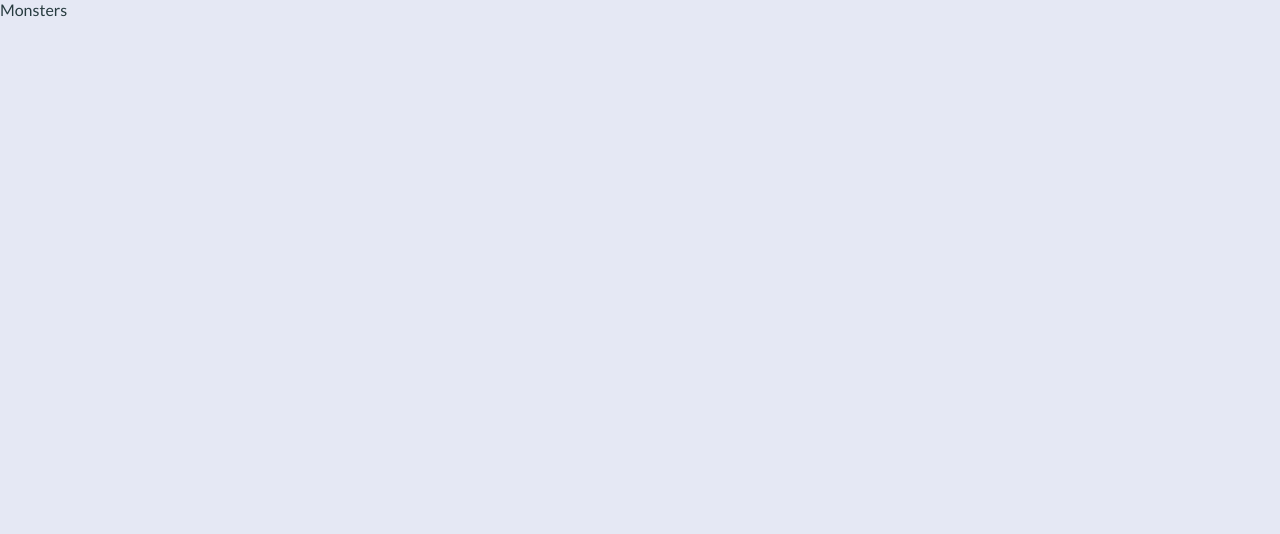
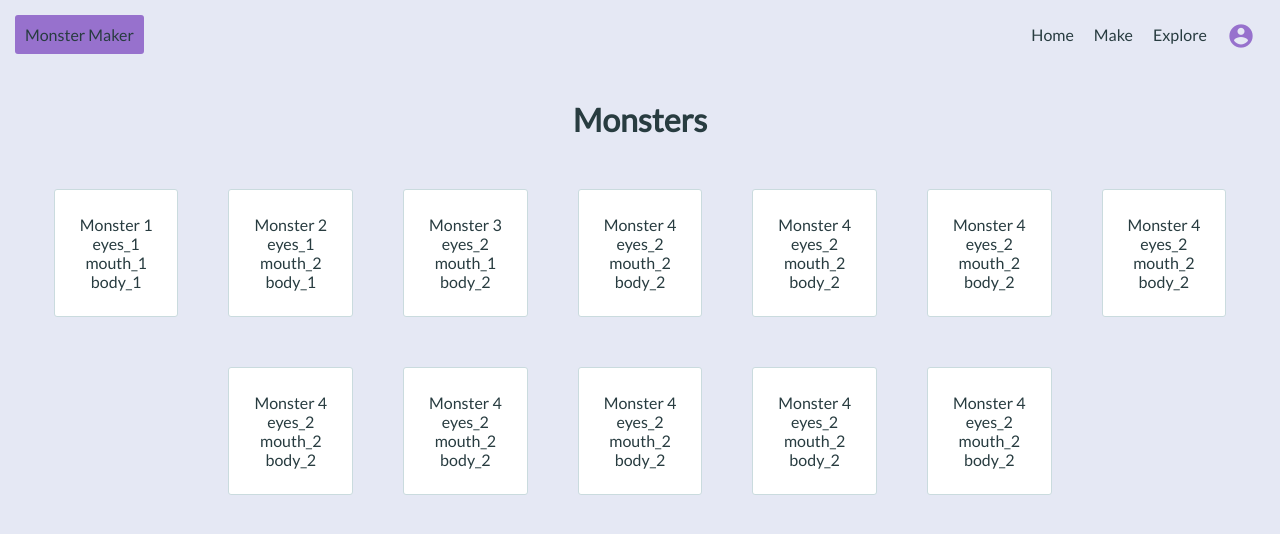
Before and after one commit to iamtraviscole/varyscary, a React (Create React App) app: page /monsters in a window 1280 px wide. Shown: the top 534 px of the page. Built offline with nearby package versions, Linux system fonts and the light colour scheme.

Commit message:
stubbed out /monsters page

```diff
--- /dev/null
+++ b/src/components/Monster.js
@@ -0,0 +1,16 @@
+import React from 'react'
+
+import '../styles/Monster.css'
+
+const Monster = (props) => {
+  return (
+    <div className='Monster'>
+      <div className='Monster__name'>{props.name}</div>
+      <div className='Monster__eyes'>{props.eyes}</div>
+      <div className='Monster__mouth'>{props.mouth}</div>
+      <div className='Monster__body'>{props.body}</div>
+    </div>
+  )
+}
+
+export default Monster
--- a/src/components/Monsters.js
+++ b/src/components/Monsters.js
@@ -1,9 +1,30 @@
 import React from 'react'
 
+import '../styles/Monsters.css'
+import monsters from '../stub/monsters'
+
+import Monster from './Monster'
+
 const Monsters = (props) => {
+
+  let monstersArr = monsters.map(monster => {
+    return (
+      <Monster
+        key={monster.id}
+        name={monster.name}
+        eyes={monster.eyes}
+        mouth={monster.mouth}
+        body={monster.body}
+      />
+    )
+  })
+
   return (
-    <div>
-      Monsters
+    <div className='Monsters'>
+      <h1>Monsters</h1>
+      <div className='Monsters__ctr'>
+        {monstersArr}
+      </div>
     </div>
   )
 }
--- a/src/reducers/rootReducer.js
+++ b/src/reducers/rootReducer.js
@@ -1,7 +1,7 @@
 import actionTypes from '../actions/actionTypes'
 
 const initialState = {
-  username: null,
+  username: 'Peter',
   userOnMobile: false,
 }
 
--- /dev/null
+++ b/src/stub/monsters.js
@@ -0,0 +1,88 @@
+const monsters = [
+  {
+    id: 1,
+    name: 'Monster 1',
+    eyes: 'eyes_1',
+    mouth: 'mouth_1',
+    body: 'body_1',
+  },
+  {
+    id: 2,
+    name: 'Monster 2',
+    eyes: 'eyes_1',
+    mouth: 'mouth_2',
+    body: 'body_1',
+  },
+  {
+    id: 3,
+    name: 'Monster 3',
+    eyes: 'eyes_2',
+    mouth: 'mouth_1',
+    body: 'body_2',
+  },
+  {
+    id: 4,
+    name: 'Monster 4',
+    eyes: 'eyes_2',
+    mouth: 'mouth_2',
+    body: 'body_2',
+  },
+  {
+    id: 5,
+    name: 'Monster 4',
+    eyes: 'eyes_2',
+    mouth: 'mouth_2',
+    body: 'body_2',
+  },
+  {
+    id: 6,
+    name: 'Monster 4',
+    eyes: 'eyes_2',
+    mouth: 'mouth_2',
+    body: 'body_2',
+  },
+  {
+    id: 7,
+    name: 'Monster 4',
+    eyes: 'eyes_2',
+    mouth: 'mouth_2',
+    body: 'body_2',
+  },
+  {
+    id: 8,
+    name: 'Monster 4',
+    eyes: 'eyes_2',
+    mouth: 'mouth_2',
+    body: 'body_2',
+  },
+  {
+    id: 9,
+    name: 'Monster 4',
+    eyes: 'eyes_2',
+    mouth: 'mouth_2',
+    body: 'body_2',
+  },
+  {
+    id: 10,
+    name: 'Monster 4',
+    eyes: 'eyes_2',
+    mouth: 'mouth_2',
+    body: 'body_2',
+  },
+  {
+    id: 11,
+    name: 'Monster 4',
+    eyes: 'eyes_2',
+    mouth: 'mouth_2',
+    body: 'body_2',
+  },
+  {
+    id: 12,
+    name: 'Monster 4',
+    eyes: 'eyes_2',
+    mouth: 'mouth_2',
+    body: 'body_2',
+  },
+]
+
+export default monsters
--- /dev/null
+++ b/src/styles/Monster.css
@@ -0,0 +1,8 @@
+.Monster {
+  display: inline-block;
+  padding: 25px;
+  margin: 25px;
+  border: 1px solid var(--input-border-color);
+  border-radius: 3px;
+  background-color: var(--main-container-color);
+}
--- a/src/styles/Monsters.css
+++ b/src/styles/Monsters.css
@@ -0,0 +1,10 @@
+.Monsters {
+  text-align: center;
+  grid-area: content;
+  margin: 0 25px;
+}
+
+.Monsters__ctr {
+  margin-top: 25px;
+  display: inline-block;
+}
```
Also changed, not shown: src/components/App.js (+6 -2 lines), src/styles/MonsterMaker.css (deleted).
